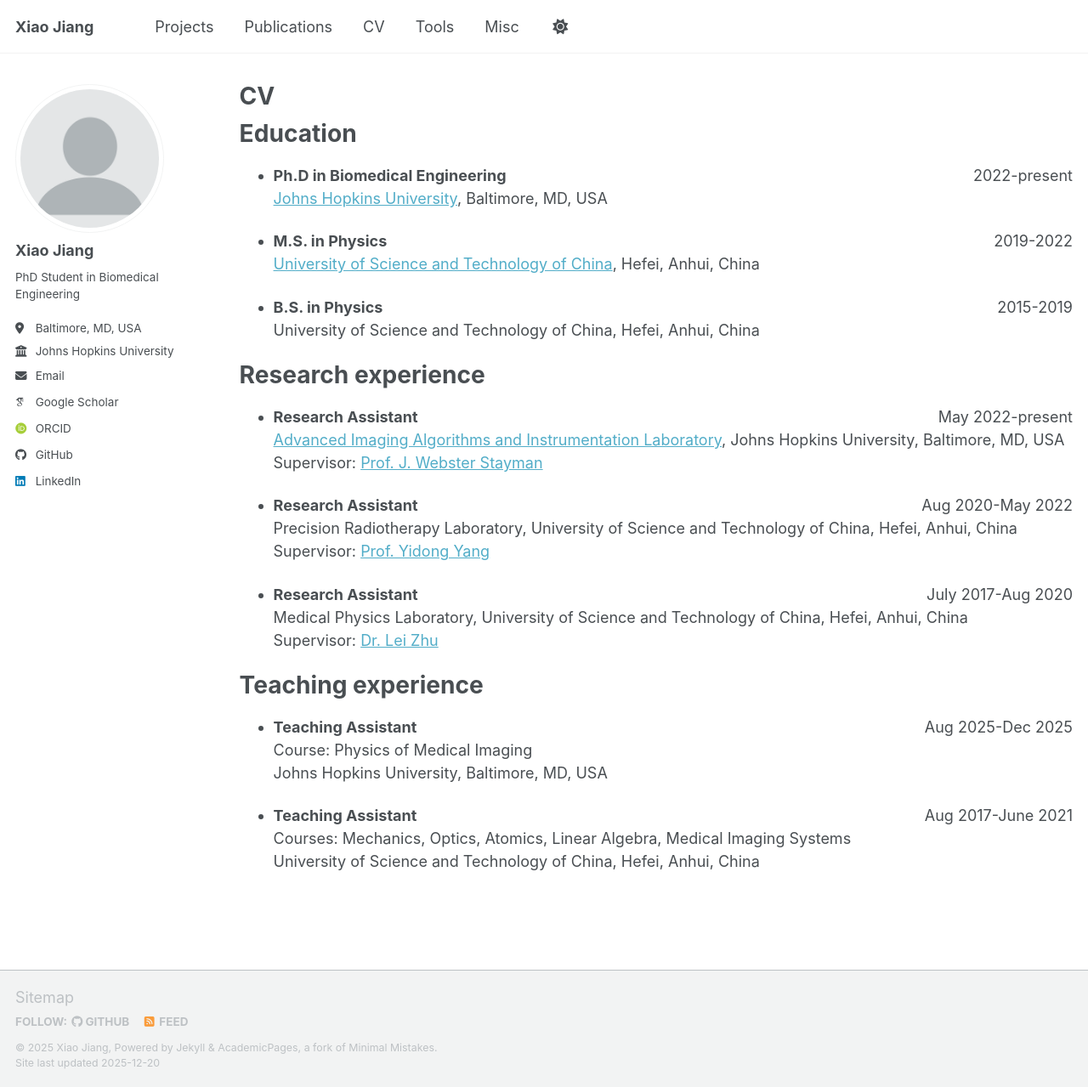
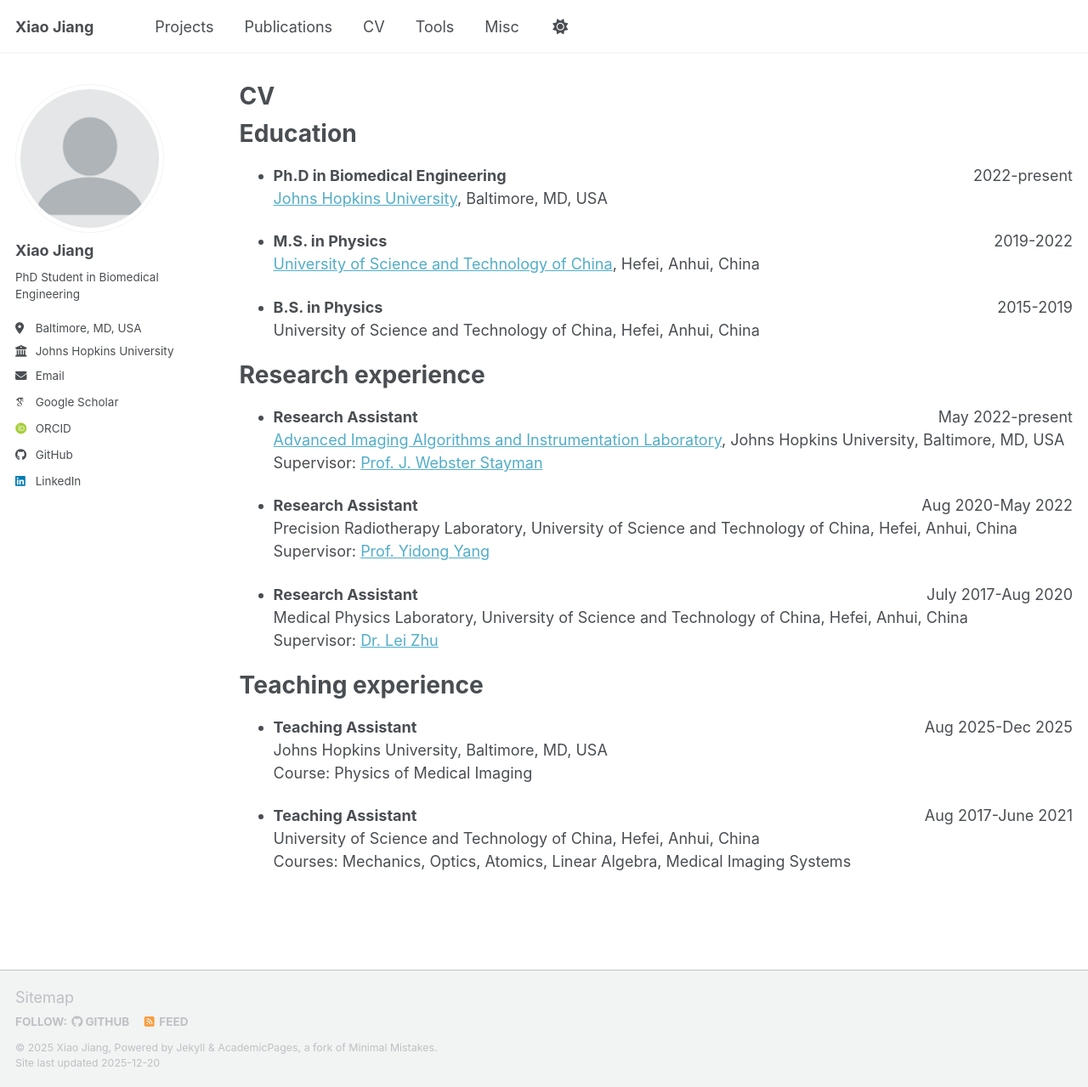
Before and after one commit to Xiao-Jiang-22/Xiao-Jiang-22.github.io, a Jekyll site: the page built from _pages/cv.md, in a window 1280 px wide and 1279 px high. Shown: the whole window at 85% size. Built offline with Jekyll 4.4.1, drawn with Linux system fonts in a browser that asks for light colours; some web fonts are replaced; a script bundle is joined from its source files by our own code; library files that are not in the unit come from our copies.

Commit message:
Update cv.md

```diff
--- a/_pages/cv.md
+++ b/_pages/cv.md
@@ -37,12 +37,12 @@
 Teaching experience
 ======
 * **Teaching Assistant** <span style="float:right;">Aug 2025-Dec 2025</span>
+Johns Hopkins University, Baltimore, MD, USA
 Course: Physics of Medical Imaging
-Johns Hopkins University, Baltimore, MD, USA
 
 * **Teaching Assistant** <span style="float:right;">Aug 2017-June 2021</span>
+University of Science and Technology of China, Hefei, Anhui, China
 Courses: Mechanics, Optics, Atomics, Linear Algebra, Medical Imaging Systems
-University of Science and Technology of China, Hefei, Anhui, China
 
 
 <!-- Skills
```
